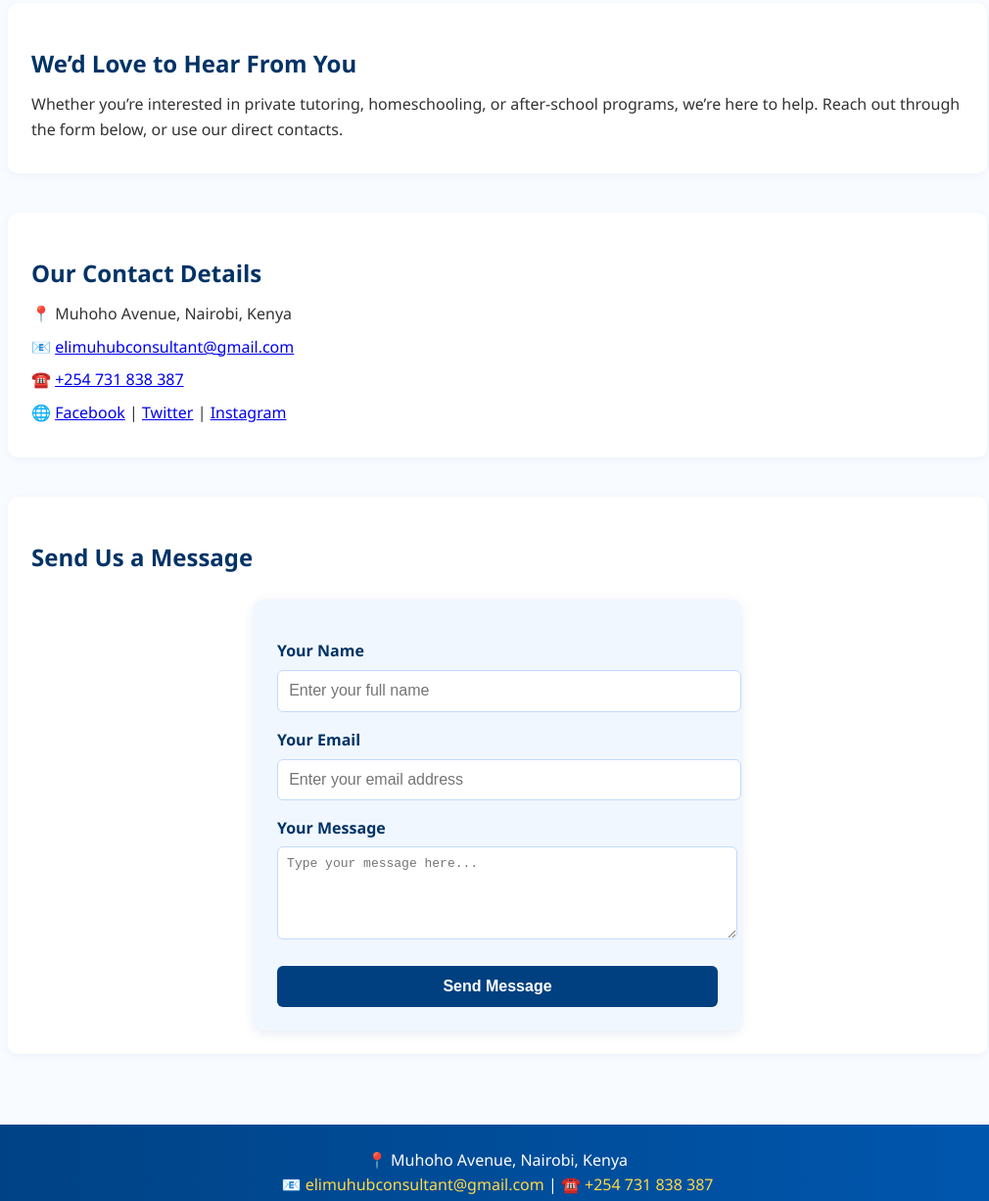
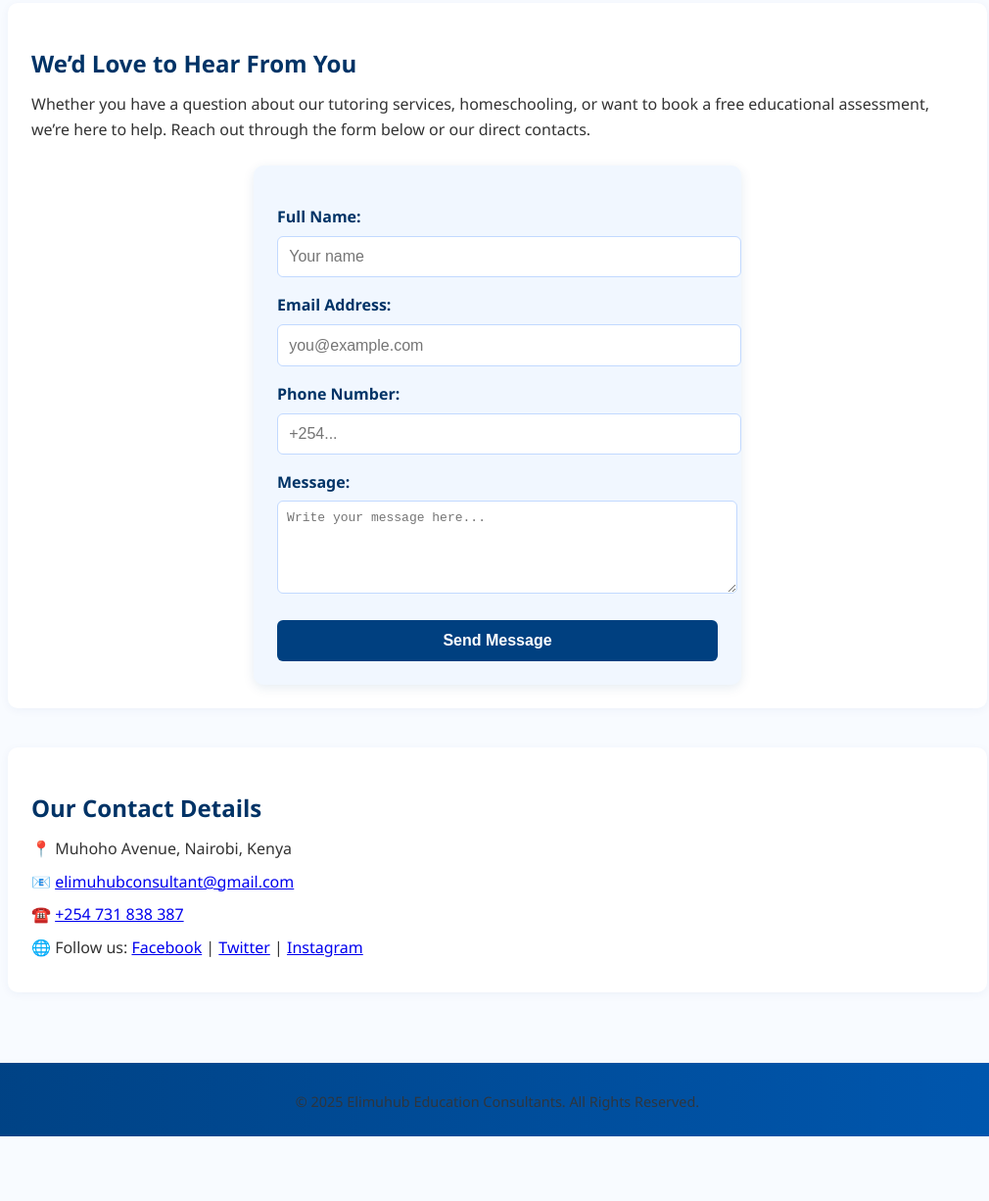
Before and after one commit to kibiti/elimuhub-website.github.io, a plain HTML site: page contact.html in a window 1280 px wide. Shown: the part 226-1452 px from the top of the page at 98% size, without its empty margins (132-1142 px from the left). After the commit the page ends 1386 px from the top, so only its background shows below. Drawn offline with Linux system fonts and the light colour scheme.

Commit message:
Update contact.html

```diff
--- a/contact.html
+++ b/contact.html
@@ -4,7 +4,7 @@
   <meta charset="UTF-8">
   <meta name="viewport" content="width=device-width, initial-scale=1.0">
   <title>Contact Us - Elimuhub Education Consultants</title>
-  <meta name="description" content="Get in touch with Elimuhub Education Consultants in Nairobi. Call, email, or send us a message through our contact form.">
+  <meta name="description" content="Get in touch with Elimuhub Education Consultants. Contact us for private tutoring, homeschooling, and after-school programs across Nairobi.">
   <link rel="stylesheet" href="assets/style.css">
   <link rel="icon" href="assets/logo.png">
 </head>
@@ -26,49 +26,45 @@
     <section>
       <h2>We’d Love to Hear From You</h2>
       <p>
-        Whether you’re interested in private tutoring, homeschooling, or after-school programs,
-        we’re here to help. Reach out through the form below, or use our direct contacts.
+        Whether you have a question about our tutoring services, homeschooling, or want to book a free educational assessment,
+        we’re here to help. Reach out through the form below or our direct contacts.
       </p>
+
+      <!-- ===== Contact Form ===== -->
+      <form action="thank-you.html" method="GET" class="contact-form">
+        <label for="name">Full Name:</label>
+        <input type="text" id="name" name="name" required placeholder="Your name">
+
+        <label for="email">Email Address:</label>
+        <input type="email" id="email" name="email" required placeholder="you@example.com">
+
+        <label for="phone">Phone Number:</label>
+        <input type="tel" id="phone" name="phone" placeholder="+254...">
+
+        <label for="message">Message:</label>
+        <textarea id="message" name="message" rows="5" required placeholder="Write your message here..."></textarea>
+
+        <button type="submit" class="btn">Send Message</button>
+      </form>
     </section>
 
-    <!-- Contact Details -->
+    <!-- ===== Contact Details ===== -->
     <section>
       <h2>Our Contact Details</h2>
       <p>📍 Muhoho Avenue, Nairobi, Kenya</p>
       <p>📧 <a href="mailto:elimuhubconsultant@gmail.com">elimuhubconsultant@gmail.com</a></p>
       <p>☎️ <a href="tel:+254731838387">+254 731 838 387</a></p>
       <p>
-        🌐 <a href="https://facebook.com/elimuhub" target="_blank">Facebook</a> |
+        🌐 Follow us:
+        <a href="https://facebook.com/elimuhub" target="_blank">Facebook</a> |
         <a href="https://twitter.com/elimuhub" target="_blank">Twitter</a> |
         <a href="https://instagram.com/elimuhub" target="_blank">Instagram</a>
       </p>
-    </section>
-
-    <!-- Contact Form -->
-    <section>
-      <h2>Send Us a Message</h2>
-      <form class="contact-form" action="#" method="post">
-        <label for="name">Your Name</label>
-        <input type="text" id="name" name="name" placeholder="Enter your full name" required>
-
-        <label for="email">Your Email</label>
-        <input type="email" id="email" name="email" placeholder="Enter your email address" required>
-
-        <label for="message">Your Message</label>
-        <textarea id="message" name="message" rows="5" placeholder="Type your message here..." required></textarea>
-
-        <button type="submit">Send Message</button>
-      </form>
     </section>
   </main>
 
   <!-- ===== Footer ===== -->
   <footer>
-    <address>
-      📍 Muhoho Avenue, Nairobi, Kenya <br>
-      📧 <a href="mailto:elimuhubconsultant@gmail.com">elimuhubconsultant@gmail.com</a> |
-      ☎️ <a href="tel:+254731838387">+254 731 838 387</a>
-    </address>
     <p>&copy; 2025 Elimuhub Education Consultants. All Rights Reserved.</p>
   </footer>
 </body>
```
